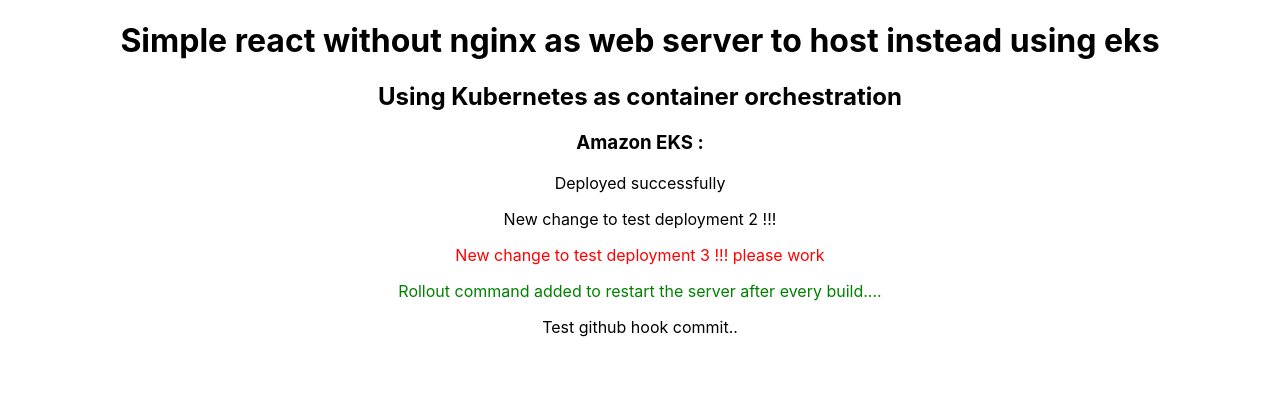
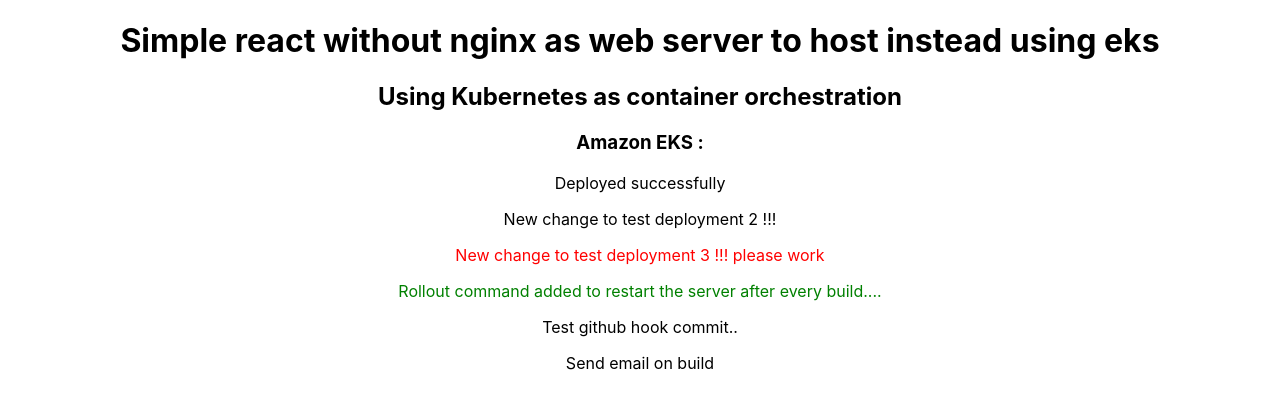
Before and after one commit to DeviPothula/simple-react-app, a React (Create React App) app: page / in a window 1280 px wide. Shown: the top 408 px of the page. Built offline with nearby package versions, Linux system fonts and the light colour scheme.

Commit message:
email added

```diff
--- a/src/App.js
+++ b/src/App.js
@@ -11,6 +11,7 @@
       <p style={{ color: 'red' }}>New change to test deployment 3 !!! please work</p>
       <p style={{ color: 'green' }}>Rollout command added to restart the server after every build....</p>
       <p>Test github hook commit..</p>
+      <p>Send email on build</p>
     </div>
   );
 }
```
